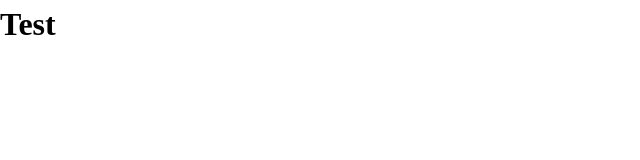
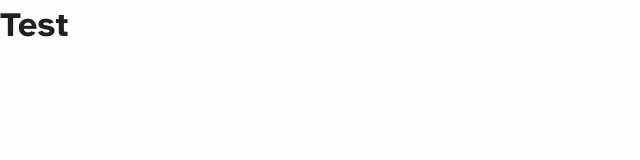
Before and after one commit to maxi1993-tech/portfolio, a React (Vite) app: page / in a window 1280 px wide. Shown: the top 160 px of the page, without its empty margins (0-640 px from the left). Built offline with nearby package versions, Linux system fonts and the light colour scheme.

Commit message:
style: add global base styles

```diff
--- /dev/null
+++ b/src/styles/base/_global.scss
@@ -0,0 +1,33 @@
+// Styles généraux du portfolio — Livre Dev Final.
+
+:root {
+    color-scheme: light;
+}
+
+:root[data-theme='dark'] {
+    color-scheme: dark;
+}
+
+body {
+    // Typographie
+    font-family: var(--font-family-body);
+    font-size: var(--font-size-body);
+    font-weight: var(--font-weight-regular);
+    line-height: var(--line-height-body);
+
+    // Couleurs
+    color: var(--color-text-primary);
+    background-color: var(--color-page-background);
+}
+
+// Focus visible lors de la navigation au clavier
+:focus-visible {
+    outline: 2px solid var(--color-focus-ring);
+    outline-offset: 3px;
+}
+
+// Sélection du texte
+::selection {
+    color: var(--color-selection-text);
+    background-color: var(--color-selection-background);
+}
--- a/src/styles/base/_reset.scss
+++ b/src/styles/base/_reset.scss
@@ -31,7 +31,6 @@ ol {
 /* 3. Body */
 body {
   min-height: 100vh;
-  line-height: 1.5;
 }
 
 /* 4. Images et médias */
--- a/src/styles/global.scss
+++ b/src/styles/global.scss
@@ -4,3 +4,4 @@
 @use './tokens/spacing';
 @use './tokens/radius';
 @use './tokens/typography';
+@use './base/global';
```
